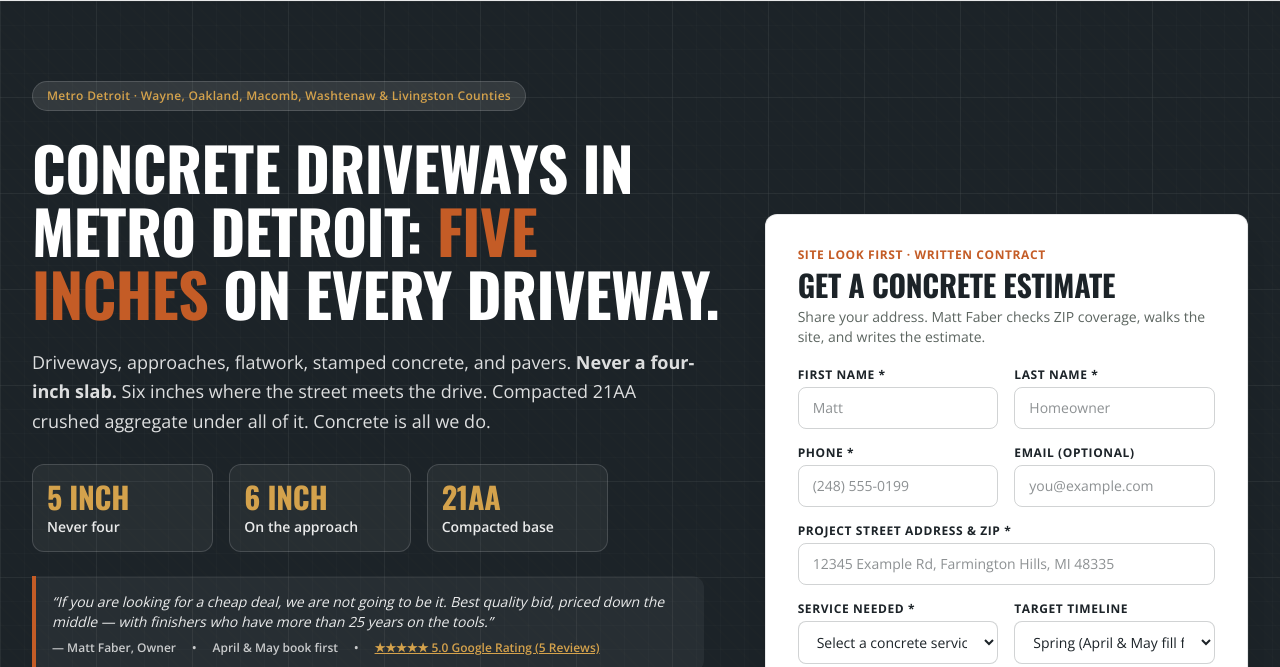
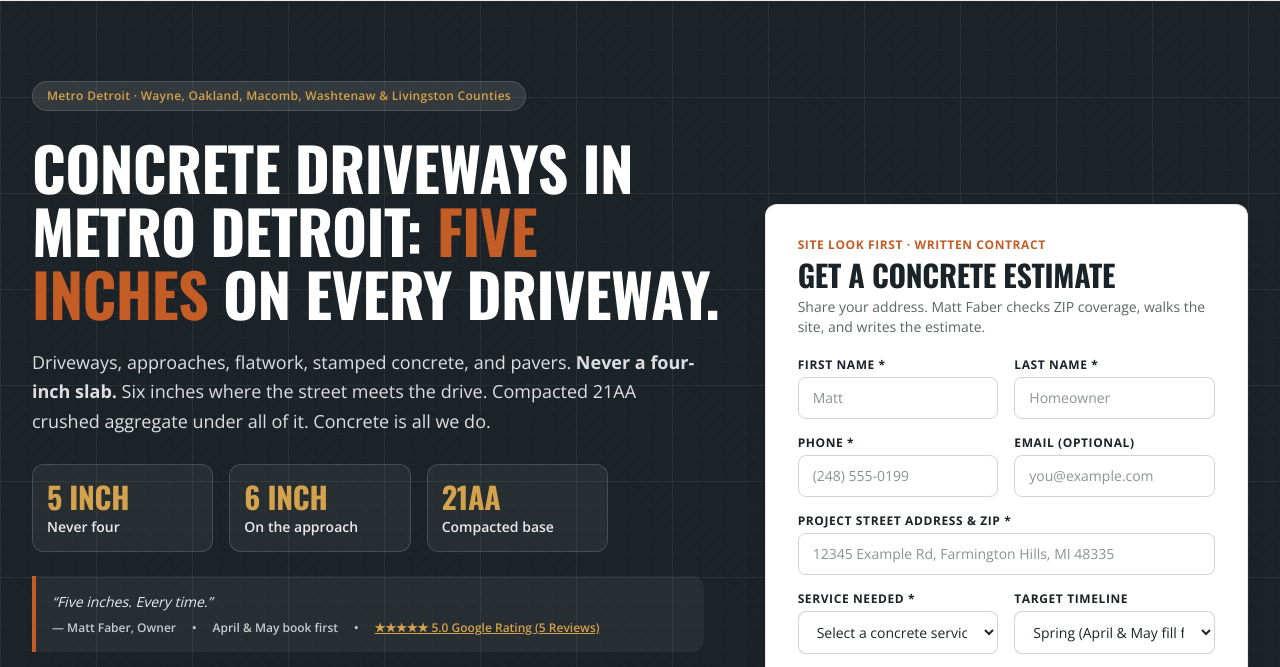
Before and after one commit to mvalencia464/faberconcrete, an Astro site: page / in a window 1280 px wide. Shown: the part 129-796 px from the top of the page. Built offline with nearby package versions, Linux system fonts and the light colour scheme; Astro itself is replaced by a stand-in of ours.

Commit message:
Change homepage hero quote to Five inches. Every time.

```diff
--- a/src/pages/index.astro
+++ b/src/pages/index.astro
@@ -59,7 +59,7 @@ const countyCards = [
           </div>
           <div class="bg-white/5 border-l-4 border-accent rounded-r-xl p-4 max-w-2xl">
             <p class="text-sm text-white/90 italic">
-              “If you are looking for a cheap deal, we are not going to be it. Best quality bid, priced down the middle — with finishers who have more than 25 years on the tools.”
+              “Five inches. Every time.”
             </p>
             <div class="mt-2 flex flex-wrap items-center gap-x-4 gap-y-1 text-xs text-white/75 font-semibold">
               <span>— Matt Faber, Owner</span>
```
